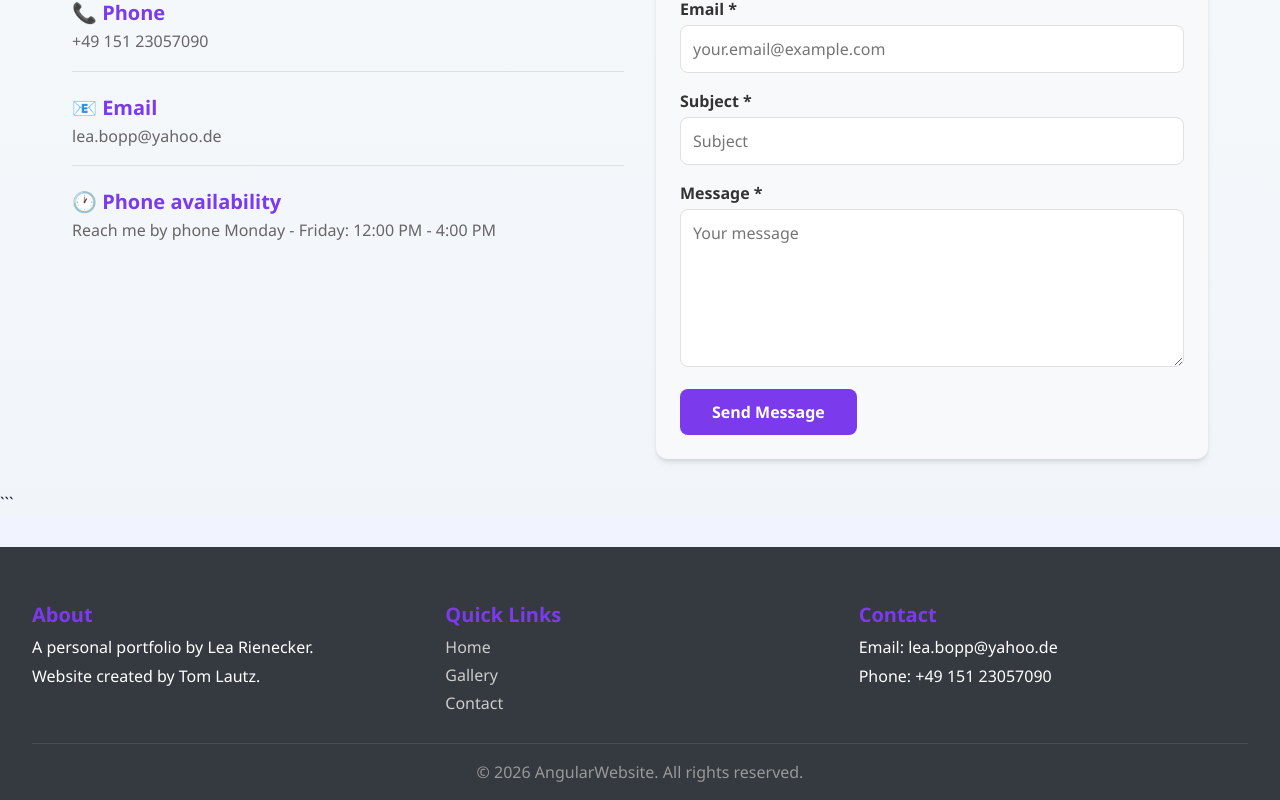
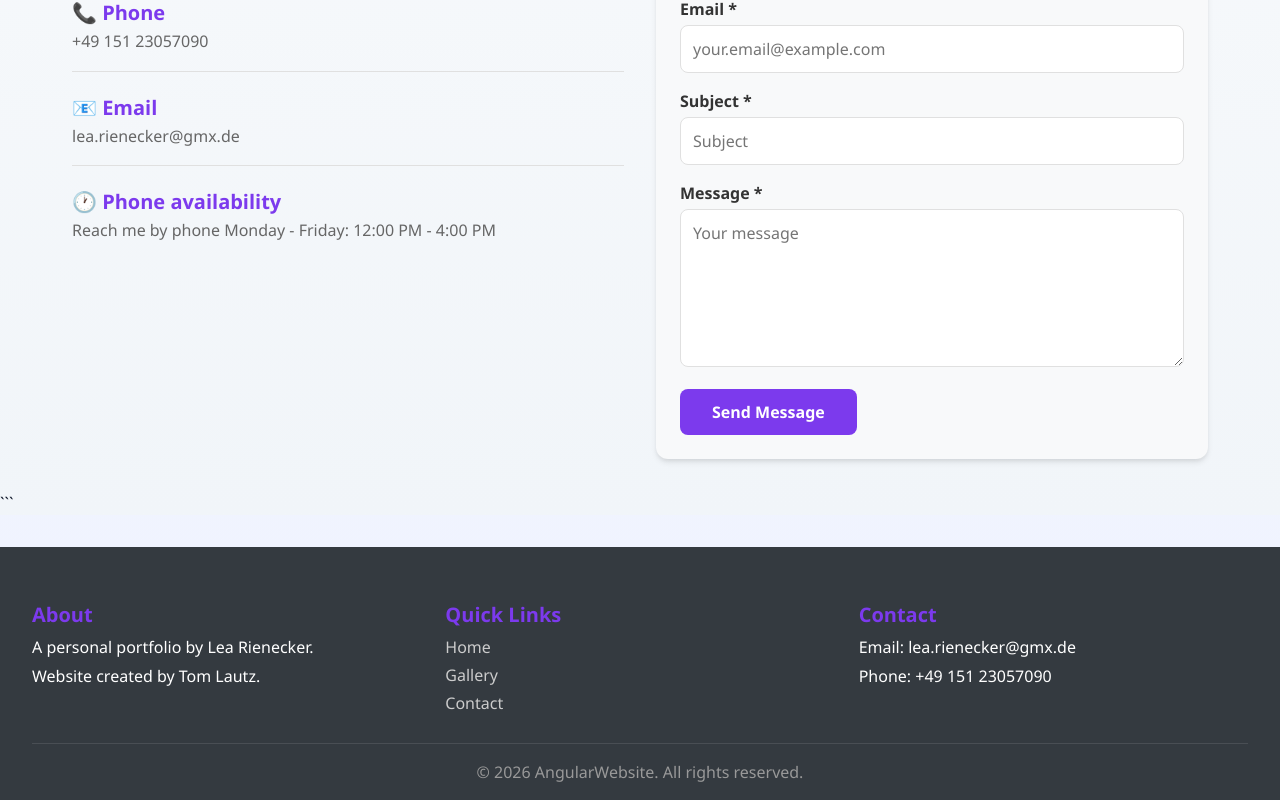
Before and after one commit to teck00-tech/WebsiteLR, an Angular app: page /contact in a window 1280 px wide. Shown: the part 457-1257 px from the top of the page. Built offline with nearby package versions, Linux system fonts and the light colour scheme.

Commit message:
feat: email change cuase yahoo sucks

```diff
--- a/src/app/components/footer/footer.html
+++ b/src/app/components/footer/footer.html
@@ -16,7 +16,7 @@
       </div>
       <div class="footer-section">
         <h4>Contact</h4>
-        <p>Email: lea.bopp@yahoo.de</p>
+        <p>Email: lea.rienecker@gmx.de</p>
         <p>Phone: +49 151 23057090</p>
       </div>
     </div>
--- a/src/app/pages/contact/contact.html
+++ b/src/app/pages/contact/contact.html
@@ -22,7 +22,7 @@
 
         <div class="info-item">
           <h4>📧 Email</h4>
-          <p>lea.bopp@yahoo.de</p>
+          <p>lea.rienecker@gmx.de</p>
         </div>
 
         <div class="info-item">
```
